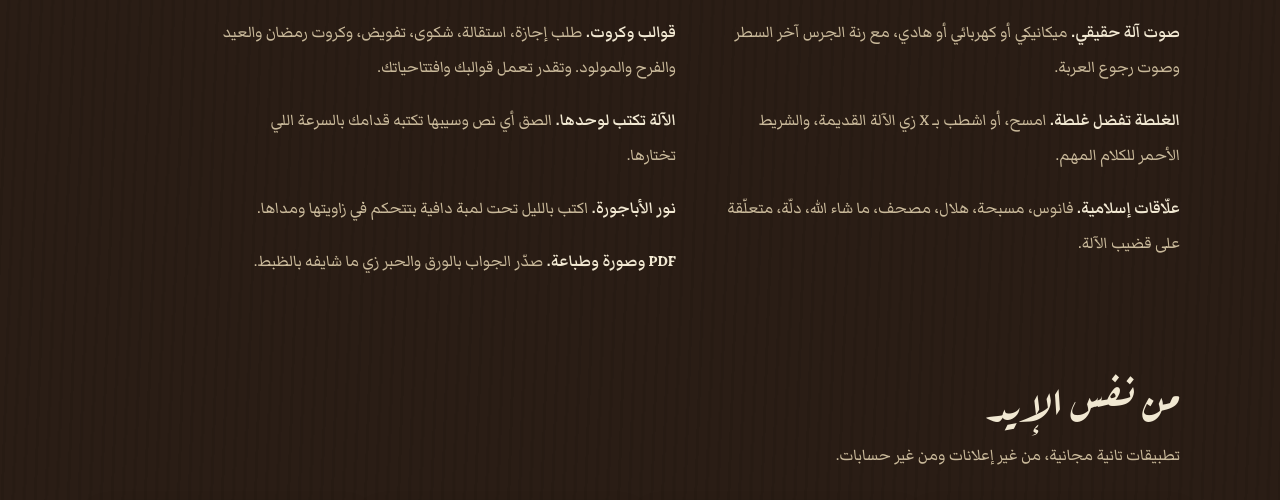
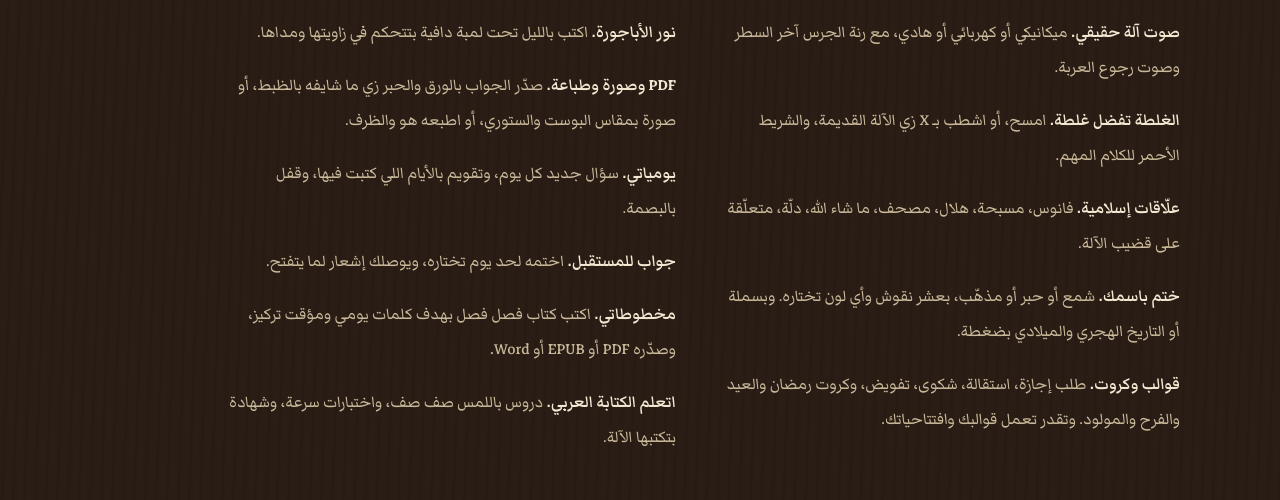
Before and after one commit to iegy/ala, a plain HTML site: page index.html in a window 1280 px wide. Shown: the part 2003-2503 px from the top of the page. Drawn offline with Linux system fonts and the light colour scheme; no server answers.

Commit message:
الموقع: المميزات الجديدة

```diff
--- a/index.html
+++ b/index.html
@@ -151,7 +151,11 @@ footer{border-top:1px solid rgba(241,232,210,.12);padding:22px 0 40px;color:var(
       <p><b>قوالب وكروت.</b> طلب إجازة، استقالة، شكوى، تفويض، وكروت رمضان والعيد والفرح والمولود. وتقدر تعمل قوالبك وافتتاحياتك.</p>
       <p><b>الآلة تكتب لوحدها.</b> الصق أي نص وسيبها تكتبه قدامك بالسرعة اللي تختارها.</p>
       <p><b>نور الأباجورة.</b> اكتب بالليل تحت لمبة دافية بتتحكم في زاويتها ومداها.</p>
-      <p><b>PDF وصورة وطباعة.</b> صدّر الجواب بالورق والحبر زي ما شايفه بالظبط.</p>
+      <p><b>PDF وصورة وطباعة.</b> صدّر الجواب بالورق والحبر زي ما شايفه بالظبط، أو صورة بمقاس البوست والستوري، أو اطبعه هو والظرف.</p>
+      <p><b>يومياتي.</b> سؤال جديد كل يوم، وتقويم بالأيام اللي كتبت فيها، وقفل بالبصمة.</p>
+      <p><b>جواب للمستقبل.</b> اختمه لحد يوم تختاره، ويوصلك إشعار لما يتفتح.</p>
+      <p><b>مخطوطاتي.</b> اكتب كتاب فصل فصل بهدف كلمات يومي ومؤقت تركيز، وصدّره PDF أو EPUB أو Word.</p>
+      <p><b>اتعلم الكتابة العربي.</b> دروس باللمس صف صف، واختبارات سرعة، وشهادة بتكتبها الآلة.</p>
     </div>
   </section>
 
```
